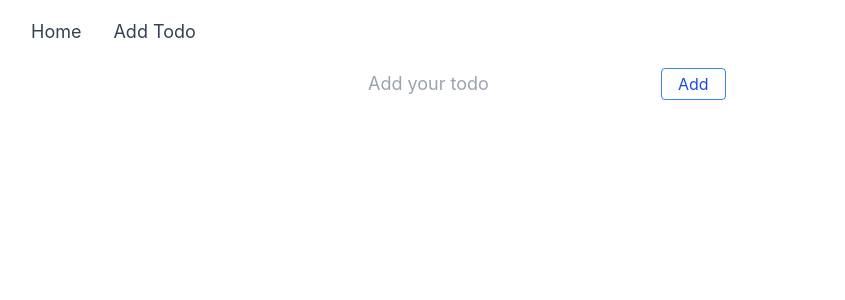
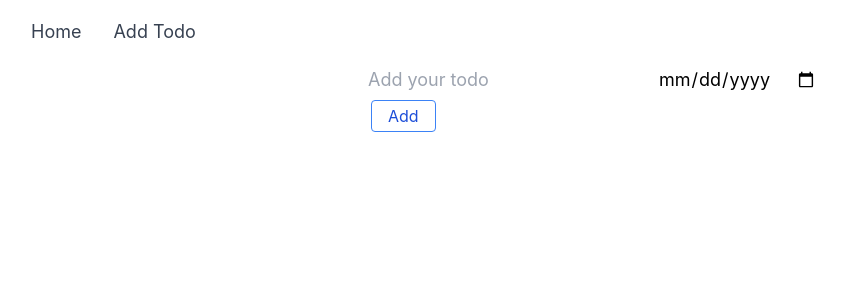
Before and after one commit to sharyu04/ReactJs-Training, a React (Create React App) app in the folder todo/: page /addTodo in a window 1280 px wide. Shown: the top 300 px of the page, without its empty margins (17-862 px from the left). Built offline with nearby package versions, Linux system fonts and the light colour scheme; data requests are answered from the project's data file.

Commit message:
Assignment 4

```diff
--- a/todo/db.json
+++ b/todo/db.json
@@ -1,16 +1,28 @@
 {
-"todo":[
+  "todo": [
     {
+      "id": 1,
       "task": "Task1",
+      "dueDate": "2024-03-06",
       "completed": false
     },
     {
+      "id": 2,
       "task": "Task2",
+      "dueDate": "2024-03-06",
       "completed": false
     },
     {
+      "id": 3,
       "task": "Task3",
+      "dueDate": "2024-03-06",
       "completed": true
+    },
+    {
+      "id": 34,
+      "task": "Task4",
+      "dueDate": "2024-03-06",
+      "completed": false
     }
   ]
 }
--- a/todo/src/App.tsx
+++ b/todo/src/App.tsx
@@ -1,3 +1,4 @@
+import axios from "axios";
 import { useEffect, useState } from "react";
 import { BrowserRouter, Route, Routes } from "react-router-dom";
 import "./App.css";
@@ -9,6 +10,7 @@ import useFetch from "./components/useFetch";
 
 export type todoType = {
     task: string;
+    dueDate: string;
     completed: boolean;
 };
 
@@ -39,8 +41,20 @@ function App() {
             ...todoArr.slice(idx + 1, todoArr.length),
         ]);
     };
-    const addTask = (taskName: string) => {
-        setTodoArr([...todoArr, { task: taskName, completed: false }]);
+    const addTask =  (taskName: string, dueDate: string) => {
+        const taskData = {
+            id: Math.floor(Math.random() * 100),
+            task: taskName,
+            dueDate: dueDate,
+            completed: false
+        }
+        const response = axios.post<unknown>("http://localhost:8000/todo", taskData)
+        response.then(response => {
+            console.log(response)
+            setTodoArr([...todoArr, { task: taskName, dueDate: dueDate, completed: false }]);
+        }).catch(err => {
+                alert(err)
+            })
     };
     return (
         <div>
@@ -54,9 +68,9 @@ function App() {
                             <Routes>
                                 <Route path="/" element={<Home todoArr={todoArr} handleCheck={handleCheck} removeTask={removeTask} />} />
                                 <Route path="/addTodo" element={
-                                    <AddTodo todoArr={todoArr} addTask={addTask} />}
+                                    <AddTodo addTask={addTask} />}
                                 />
-                                <Route path="/todos/:id" element={<TodoRoute todoArr={todoArr} handleCheck={handleCheck} removeTask={removeTask}/>} />
+                                <Route path="/todos/:id" element={<TodoRoute todoArr={todoArr} handleCheck={handleCheck} removeTask={removeTask} />} />
                             </Routes>
                         </BrowserRouter>
                     );
--- a/todo/src/components/AddTodo.tsx
+++ b/todo/src/components/AddTodo.tsx
@@ -1,26 +1,31 @@
 import { useState } from "react"
-import { todoType } from "../App"
 
-const AddTodo = ({todoArr,addTask}:{todoArr: todoType[],addTask: (taskName: string) => void}) => {
-    const[str,setStr] = useState<string>('')
-    const[success,setSuccess] = useState<Boolean>(false)
+const AddTodo = ({addTask}: { addTask: (taskName: string, dueDate: string) => void }) => {
+    const [str, setStr] = useState<string>('')
+    const [success, setSuccess] = useState<Boolean>(false)
+    const [dueDate, setDueDate] = useState<string>("")
     const btnClickHandler = () => {
-        if(str!==""){
-            addTask(str)
+        if (str !== "" && dueDate !== "") {
+            addTask(str, dueDate)
             setStr('')
             setSuccess(true)
-            setTimeout(()=>{setSuccess(false)},1000)
+            setTimeout(() => { setSuccess(false) }, 1000)
         }
     }
-    const handleChange = (e: any)=> {
+    const handleChangeTask = (e: any) => {
         setStr(e.target.value);
     }
-    return(
-    <div id="addTodo"className="w-2/5 m-auto">
-        <input id="input" type="text" placeholder="Add your todo" name="input" className="p-px text-lg" value={str} onChange={handleChange}/>
-        <button id="addBtn" className="h-8 bg-transparent hover:bg-blue-500 text-blue-700 hover:text-white px-4 border border-blue-500 hover:border-transparent rounded m-1" onClick={btnClickHandler}>Add</button>
-        {success ? <h3> Todo added successfully </h3> : <></>}
-    </div>
+    const handleChangeDate = (e: any) => {
+        setDueDate(e.target.value);
+    }
+
+    return (
+        <div id="addTodo" className="w-2/5 m-auto">
+            <input id="input" type="text" placeholder="Add your todo" name="input" className="p-px text-lg" value={str} onChange={handleChangeTask} />
+            <input type="date" placeholder="Due date" name="dueDate" id="dueDate" className="p-px text-lg" value={dueDate} onChange={handleChangeDate} />
+            <button id="addBtn" className="h-8 bg-transparent hover:bg-blue-500 text-blue-700 hover:text-white px-4 border border-blue-500 hover:border-transparent rounded m-1" onClick={btnClickHandler}>Add</button>
+            {success ? <h3> Todo added successfully </h3> : <></>}
+        </div>
     )
 }
 
--- a/todo/src/components/Todo.tsx
+++ b/todo/src/components/Todo.tsx
@@ -1,11 +1,14 @@
 import { Link } from "react-router-dom"
 
-const Todo = ({task, completed, handleCheck, idx, removeTask}: {task: string, completed: boolean, handleCheck: (id: number) => void, idx: number, removeTask: (id: number) => void}) => {
+const Todo = ({task, dueDate, completed, handleCheck, idx, removeTask}: {task: string, dueDate: string, completed: boolean, handleCheck: (id: number) => void, idx: number, removeTask: (id: number) => void}) => {
     return (
         <div id="todoDiv" className="flex w-2/5 text-lg justify-between m-auto">
             <input type="checkbox" name="completed" id="completed" className="w-8 h-8 border-2 border-blue-500 rounded-sm m-1" checked = {completed} onChange={()=>{handleCheck(idx)}}/>
             <div id="task" className="w-full m-1">
                 <Link to={`/todos/${idx}`} id="task">{task}</Link>
+            </div>
+            <div id="dueDate" className="w-full m-1">
+                <p id="task">{`Due Date: ${dueDate}`}</p>
             </div>
             <button id="delete" className="h-8 bg-transparent hover:bg-blue-500 text-blue-700 hover:text-white px-4 border border-blue-500 hover:border-transparent rounded m-1" onClick={()=>{removeTask(idx)}}>Delete</button>
         </div>
--- a/todo/src/components/TodoList.tsx
+++ b/todo/src/components/TodoList.tsx
@@ -10,11 +10,11 @@ const TodoList = ({ todoArr, handleCheck, type, removeTask }: { todoArr: todoTyp
             {todoArr.map((todoTask,idx) => {
                 if(type === "Completed"){
                     if(todoTask.completed)
-                        return <Todo task={todoTask.task} completed={todoTask.completed} handleCheck={handleCheck} idx={idx} key={idx} removeTask={removeTask} />
+                        return <Todo task={todoTask.task} dueDate={todoTask.dueDate} completed={todoTask.completed} handleCheck={handleCheck} idx={idx} key={idx} removeTask={removeTask} />
                 }
                 else{
                     if(!todoTask.completed)
-                        return <Todo task={todoTask.task} completed={todoTask.completed} handleCheck={handleCheck} idx={idx} key={idx} removeTask={removeTask}/>
+                        return <Todo task={todoTask.task} dueDate={todoTask.dueDate} completed={todoTask.completed} handleCheck={handleCheck} idx={idx} key={idx} removeTask={removeTask}/>
                 }
             })}
         </div>
--- a/todo/src/components/TodoRoute.tsx
+++ b/todo/src/components/TodoRoute.tsx
@@ -5,7 +5,7 @@ function TodoRoute({todoArr, handleCheck, removeTask}:{todoArr:todoType[], handl
  const params = useParams();
  const id = Number(params.id)
  return(
-    <Todo task={todoArr[id].task} completed={todoArr[id].completed} handleCheck={handleCheck} idx={id} removeTask={removeTask}/>
+    <Todo task={todoArr[id].task} dueDate={todoArr[id].dueDate} completed={todoArr[id].completed} handleCheck={handleCheck} idx={id} removeTask={removeTask}/>
  )
     }
     export default TodoRoute
```
Lines whose indentation alone changed are shown as unchanged.
